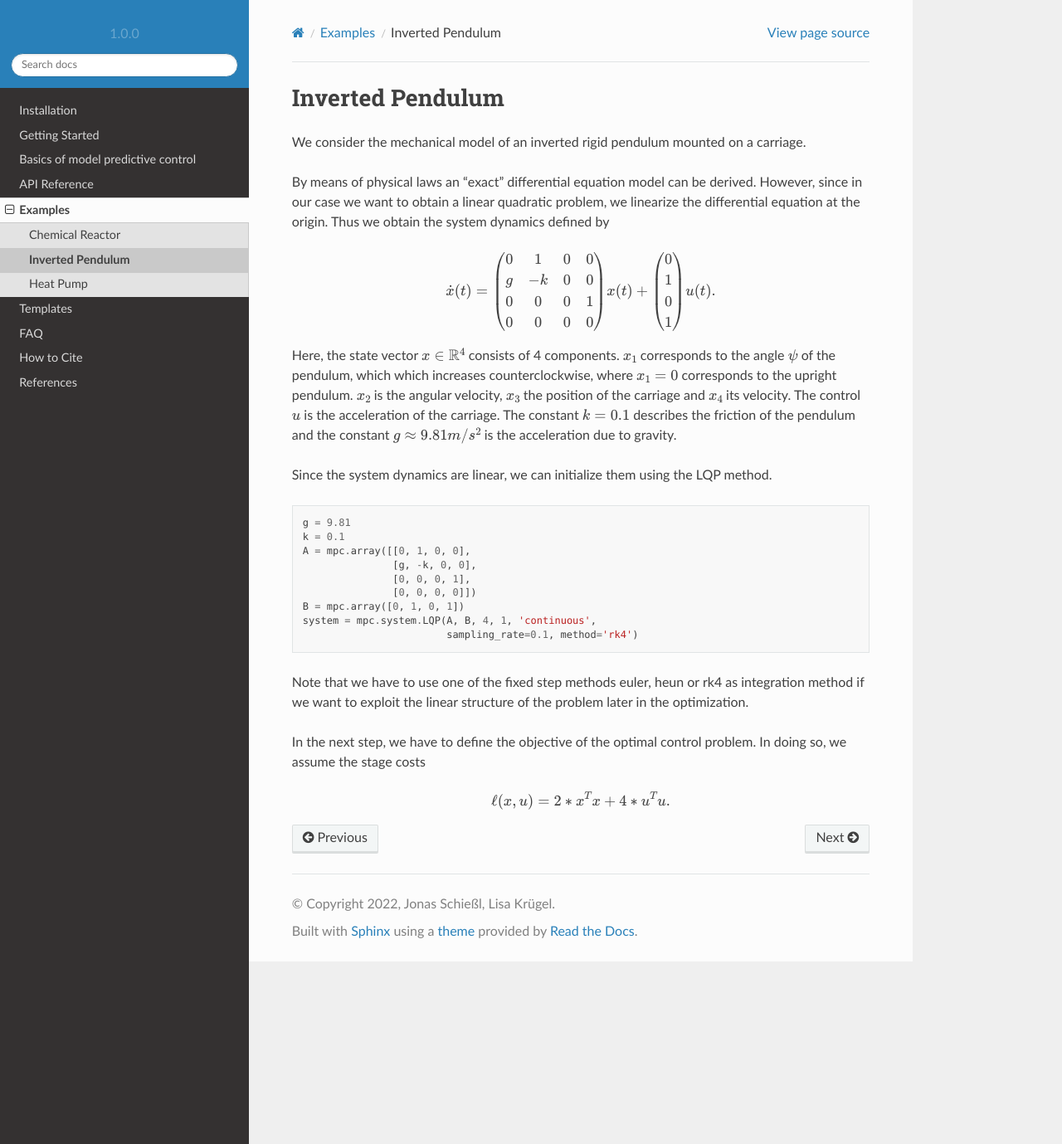
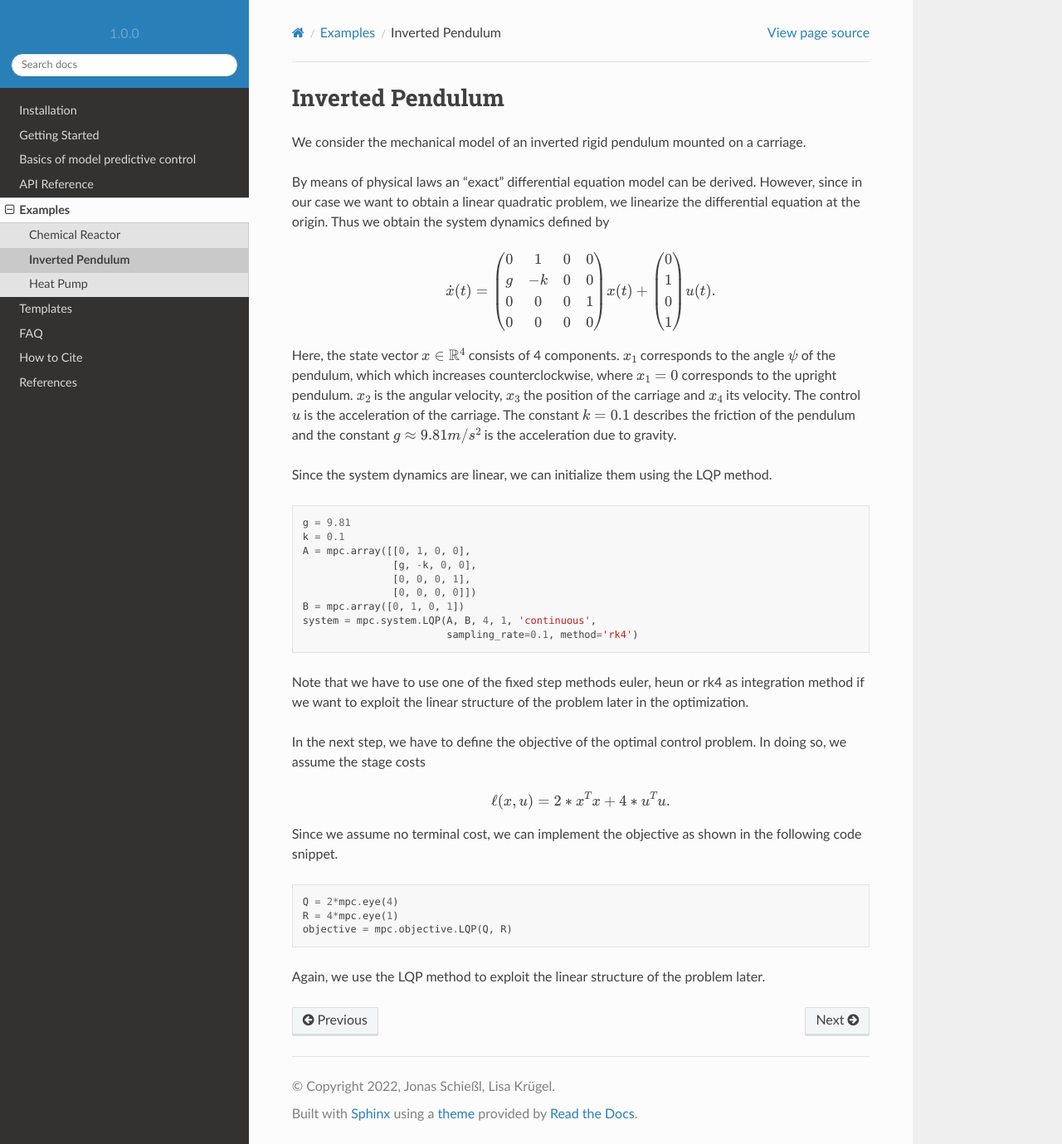
Before and after one commit to nMPyC/nmpyc, a Sphinx documentation site: the page built from docs/source/example/pendel.rst, in a window 1280 px wide and 1379 px high. Shown: the whole window at 83% size. Built offline with Sphinx 7.4.7 and the Read the Docs theme 2.0.0, drawn with Linux system fonts in a browser that asks for light colours.

Commit message:
Update pendel.rst

```diff
--- a/docs/source/example/pendel.rst
+++ b/docs/source/example/pendel.rst
@@ -48,3 +48,13 @@ In doing so, we assume the stage costs
 .. math::
 
    \ell(x,u) = 2*x^Tx + 4*u^Tu.
+
+Since we assume no terminal cost, we can implement the objective as shown in the following code snippet.
+
+.. code-block:: python
+
+   Q = 2*mpc.eye(4)
+   R = 4*mpc.eye(1)
+   objective = mpc.objective.LQP(Q, R)
+
+Again, we use the LQP method to exploit the linear structure of the problem later.
```
